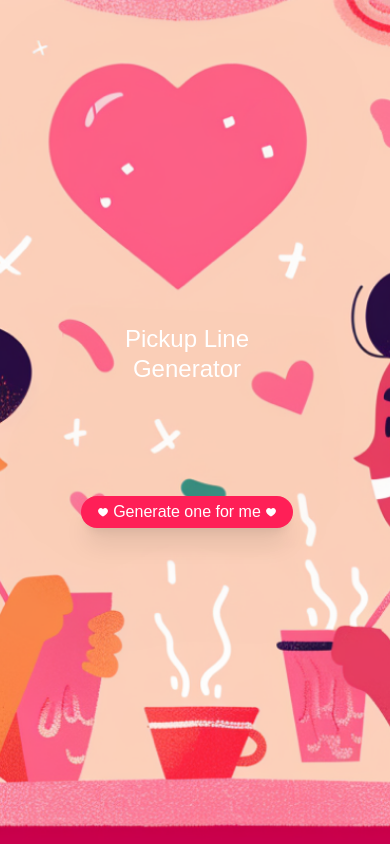
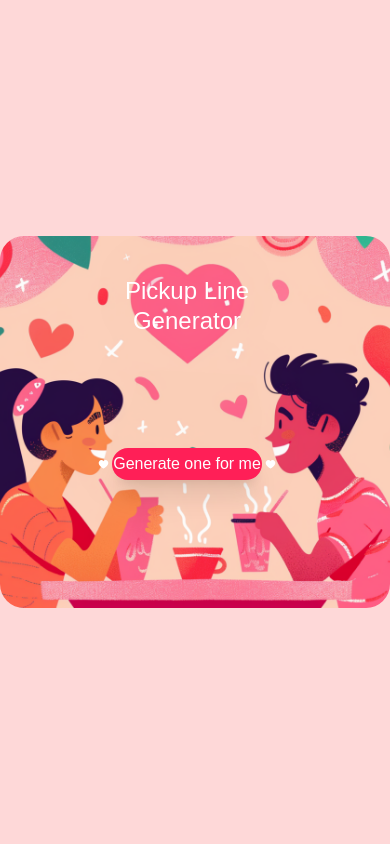
Before and after one commit to NemesisLW/pickup-line-generator, a Next.js app: page /alternate-landing in a window 390 px wide. Built offline with nearby package versions, Linux system fonts and the light colour scheme; a web font is replaced by a local one.

Commit message:
style: experimenting with home route design for pixel-perfect execution and responsive design

```diff
--- a/app/alternate-landing/page.tsx
+++ b/app/alternate-landing/page.tsx
@@ -1,11 +1,12 @@
 import GenerateButton from "@/components/buttons/generate-cta-button";
 import Image from "next/image";
+import Link from "next/link";
 import React from "react";
 
-function page() {
+function LandingPage() {
   return (
-    <main className="flex min-h-screen flex-col items-center justify-center">
-      <div className="absolute inset-0">
+    <main className="relative flex min-h-screen flex-col items-center justify-center overflow-hidden bg-[#FED8D8] md:bg-transparent">
+      <div className="absolute inset-0 hidden md:block">
         <Image
           src="/background.png"
           alt="Background"
@@ -15,19 +16,48 @@ function page() {
           priority
         />
       </div>
-      {/* Content Overlay */}
-      <div className="relative -left-2 z-10 flex w-full flex-col items-center justify-center gap-16 p-8 text-center md:gap-24 md:p-12 lg:-left-4 lg:-top-20 lg:gap-36 lg:p-48">
-        <div className="mb-12 mt-2 sm:mt-0 lg:mb-24">
-          <h1 className="text-2xl leading-tight text-white md:text-3xl lg:text-5xl">
+
+      {/* Mobile Design */}
+      <div className="relative w-full md:hidden">
+        <Image
+          src="/background.png"
+          alt="Background"
+          fill
+          className="rounded-3xl object-cover object-center"
+          quality={100}
+          priority
+        />
+        <div className="relative -left-2 z-10 flex w-full flex-col items-center justify-center gap-16 p-8 text-center">
+          <div className="mb-12 mt-2">
+            <h1 className="text-2xl leading-tight text-white">
+              Pickup Line
+              <br />
+              Generator
+            </h1>
+          </div>
+          <Link href="/generate">
+            <GenerateButton className="mb-24 w-[150px]" />
+          </Link>
+        </div>
+      </div>
+
+      {/* Desktop Design */}
+      <div className="hidden md:flex relative -left-2 z-10 min-h-screen flex-col items-center justify-start pt-20 w-full">
+        <div className="text-center mb-64 relative -left-1.5">
+          <h1 className="text-5xl leading-tight text-white">
             Pickup Line
             <br />
             Generator
           </h1>
         </div>
-        <GenerateButton />
+        <div className="mb-32 lg:mb-40">
+          <Link href="/generate">
+            <GenerateButton className="w-[200px] lg:w-[300px]" />
+          </Link>
+        </div>
       </div>
     </main>
   );
 }
 
-export default page;
+export default LandingPage;
```
